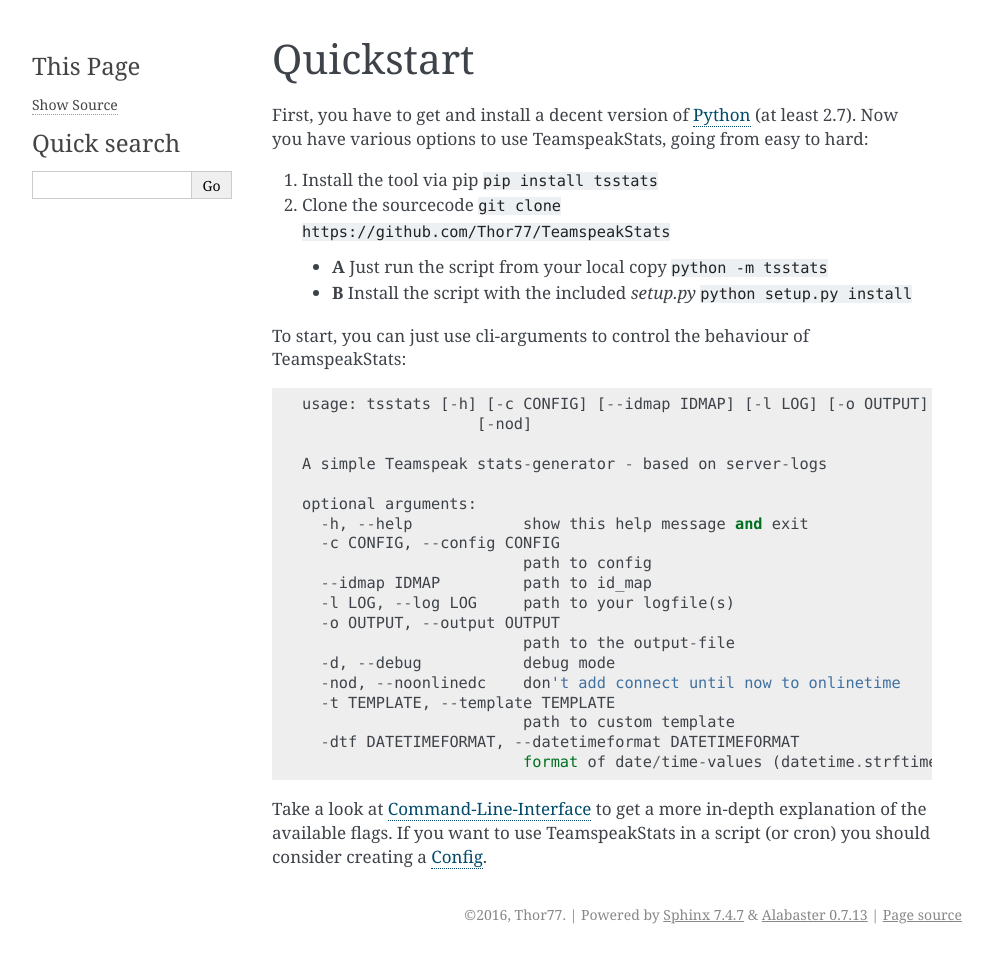
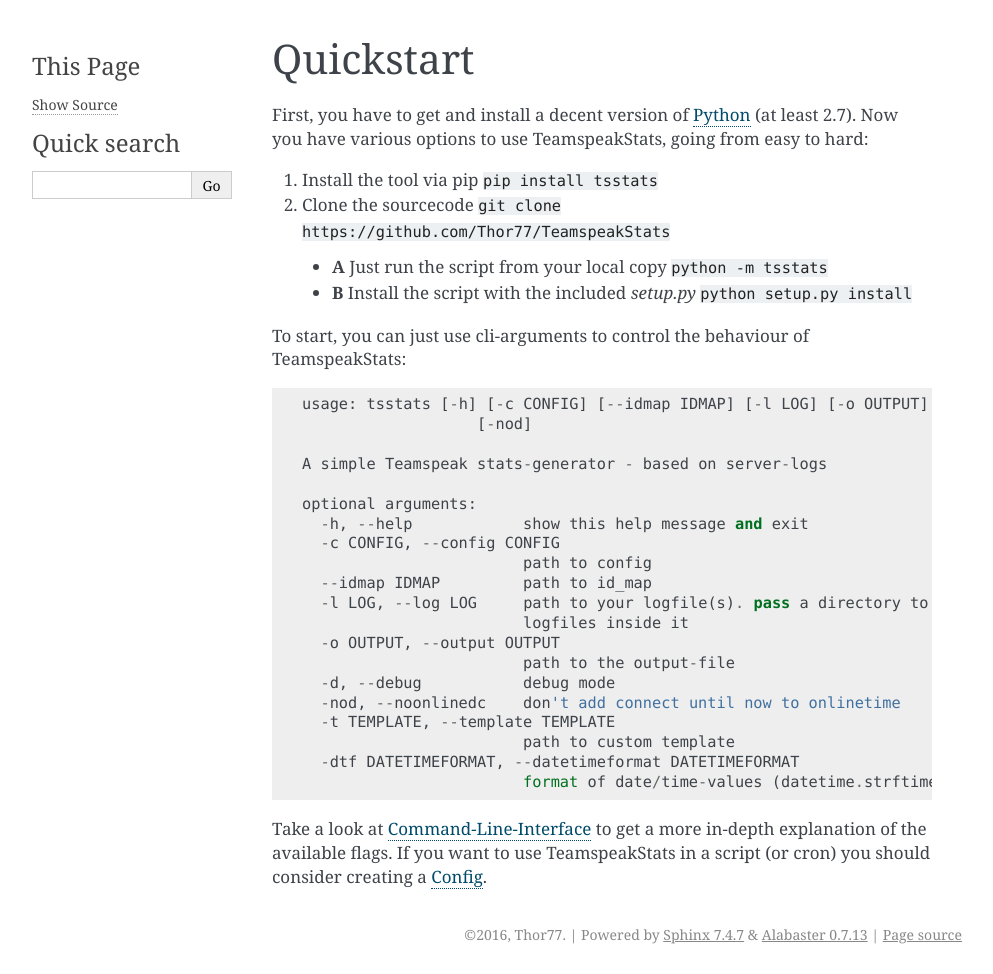
Before and after one commit to Thor77/TeamspeakStats, a Sphinx documentation site: the page built from docs/source/quickstart.rst, in a window 1280 px wide. Shown: the whole page, without its empty margins (148-1141 px from the left). Built offline with Sphinx 7.4.7, drawn with Linux system fonts in a browser that asks for light colours.

Commit message:
Add ability to pass a directory for --log option (#17)
If you pass a directory, it will now tack a '*.log' glob on the end of
the path to automatically use all log files inside this directory.

```diff
--- a/docs/source/quickstart.rst
+++ b/docs/source/quickstart.rst
@@ -21,7 +21,8 @@
     -c CONFIG, --config CONFIG
                           path to config
     --idmap IDMAP         path to id_map
-    -l LOG, --log LOG     path to your logfile(s)
+    -l LOG, --log LOG     path to your logfile(s). pass a directory to use all
+                          logfiles inside it
     -o OUTPUT, --output OUTPUT
                           path to the output-file
     -d, --debug           debug mode
```
Also changed, not shown: 1 other file.
